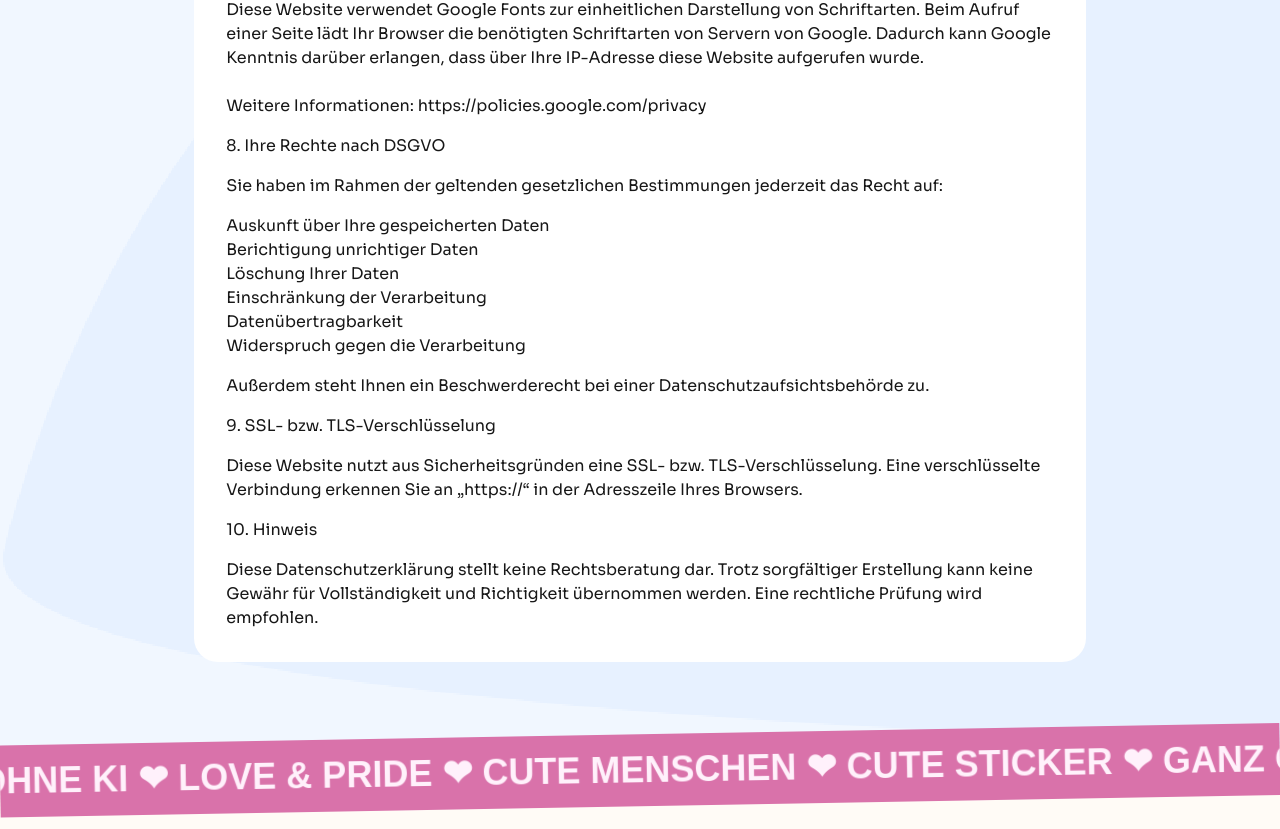
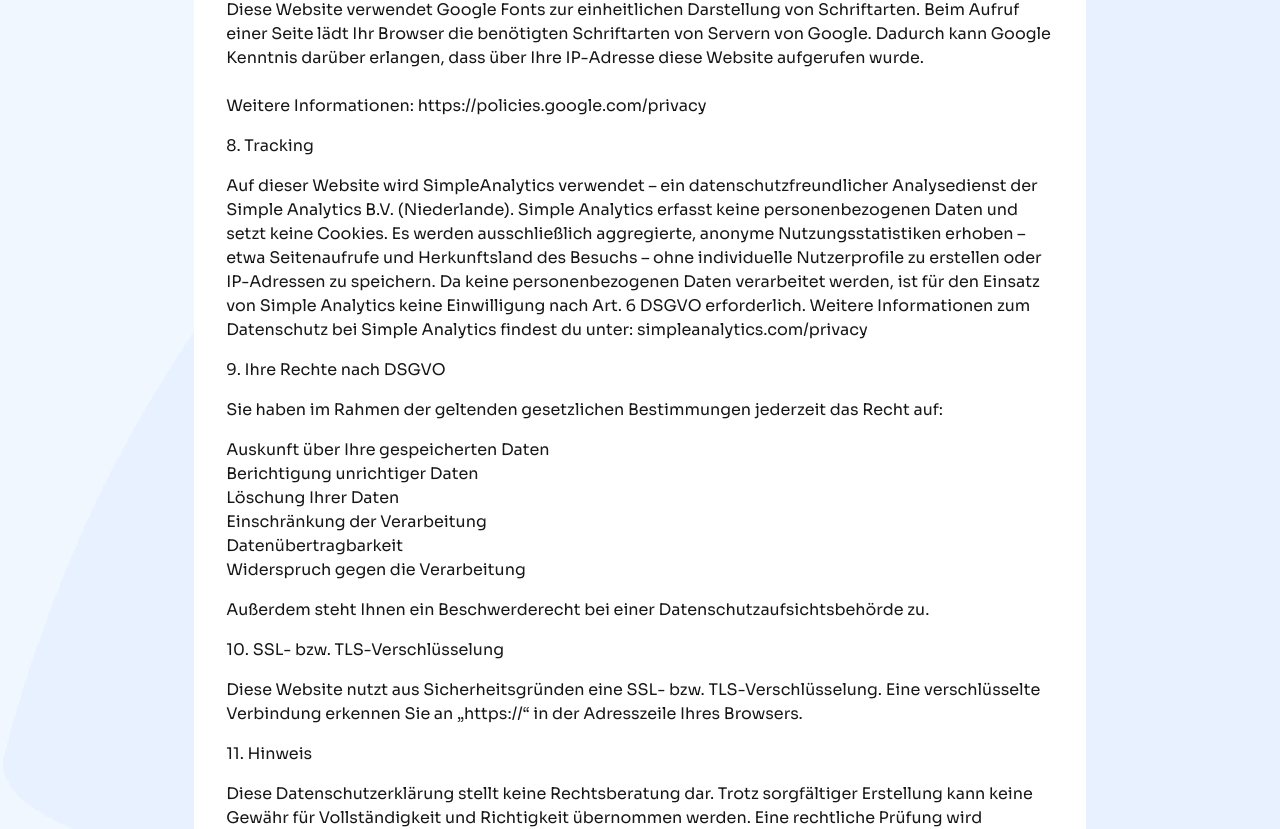
Before and after one commit to rorocc/sparkysbarn, a Next.js app: page /legal/datenschutz in a window 1280 px wide. Shown: the part 1760-2589 px from the top of the page. Built offline with nearby package versions, Linux system fonts and the light colour scheme; a web font is replaced by a local one.

Commit message:
adjust legal + navbar

```diff
--- a/src/app/legal/datenschutz/page.tsx
+++ b/src/app/legal/datenschutz/page.tsx
@@ -129,7 +129,14 @@
                                 </a>
                                 </p>
 
-                                <h2>8. Ihre Rechte nach DSGVO</h2>
+                                <h2>8. Tracking</h2>
+                                <p>
+                                    Auf dieser Website wird SimpleAnalytics verwendet – ein datenschutzfreundlicher Analysedienst der Simple Analytics B.V. (Niederlande). Simple Analytics erfasst keine personenbezogenen Daten und setzt keine Cookies. Es werden ausschließlich aggregierte, anonyme Nutzungsstatistiken erhoben – etwa Seitenaufrufe und Herkunftsland des Besuchs – ohne individuelle Nutzerprofile zu erstellen oder IP-Adressen zu speichern.
+                                    Da keine personenbezogenen Daten verarbeitet werden, ist für den Einsatz von Simple Analytics keine Einwilligung nach Art. 6 DSGVO erforderlich.
+                                    Weitere Informationen zum Datenschutz bei Simple Analytics findest du unter: simpleanalytics.com/privacy
+                                </p>
+
+                                <h2>9. Ihre Rechte nach DSGVO</h2>
                                 <p>
                                     Sie haben im Rahmen der geltenden gesetzlichen Bestimmungen jederzeit das Recht auf:
                                 </p>
@@ -145,14 +152,14 @@
                                     Außerdem steht Ihnen ein Beschwerderecht bei einer Datenschutzaufsichtsbehörde zu.
                                 </p>
 
-                                <h2>9. SSL- bzw. TLS-Verschlüsselung</h2>
+                                <h2>10. SSL- bzw. TLS-Verschlüsselung</h2>
                                 <p>
                                     Diese Website nutzt aus Sicherheitsgründen eine SSL- bzw. TLS-Verschlüsselung.
                                     Eine verschlüsselte Verbindung erkennen Sie an „https://“ in der Adresszeile Ihres
                                     Browsers.
                                 </p>
 
-                                <h2>10. Hinweis</h2>
+                                <h2>11. Hinweis</h2>
                                 <p>
                                     Diese Datenschutzerklärung stellt keine Rechtsberatung dar. Trotz sorgfältiger
                                     Erstellung
--- a/src/components/Navbar.tsx
+++ b/src/components/Navbar.tsx
@@ -19,7 +19,7 @@
                         <div className={'md:flex flex-row gap-6 text-black hidden'}>
                             <Link href={'/'}>Startseite</Link>
                             <Link href={'/#faq'}>FAQ</Link>
-                            <Link href={'/blog'}>Blog</Link>
+                            {/*<Link href={'/blog'}>Blog</Link>*/}
                         </div>
                         <div>
                             <ButtonCTA url={'https://sparkysbarn.etsy.com'} label={'Zum Shop'} />
```
Also changed, not shown: public/img/blog/csd-leipzig-2026.webp (added).
